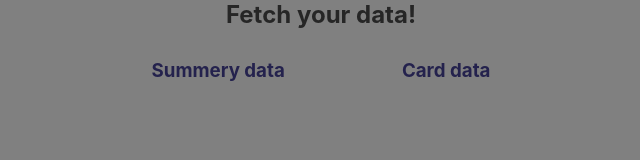
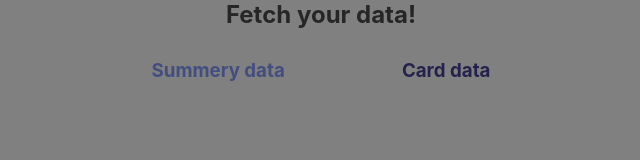
Before and after one commit to blazerius54/ds-graphics, a React (Create React App) app: page / in a window 1280 px wide. Shown: the top 160 px of the page, without its empty margins (319-959 px from the left). Built offline with nearby package versions, Linux system fonts and the light colour scheme; no server answers.

Commit message:
develop/active link

```diff
--- a/src/components/AppHeader/index.js
+++ b/src/components/AppHeader/index.js
@@ -1,21 +1,31 @@
 import React from 'react';
+import PropTypes from 'prop-types';
+import { withRouter } from 'react-router';
 import { Link } from 'react-router-dom';
-import { MainHeaderWrapper, AppTitle, HeaderNav } from './styled';
+import { MainHeaderWrapper, AppTitle, HeaderNav, NavItem } from './styled';
 
-const AppHeader = () => (
+const AppHeader = props => (
   <MainHeaderWrapper>
     <AppTitle>
       <h2>Fetch your data!</h2>
     </AppTitle>
     <HeaderNav>
       <Link to="/">
-        <h3>Summery data</h3>
+        <NavItem active={props.location.pathname === '/'}>
+          <h3>Summery data</h3>
+        </NavItem>
       </Link>
       <Link to="/card">
-        <h3>Card data</h3>
+        <NavItem active={props.location.pathname === '/card'}>
+          <h3>Card data</h3>
+        </NavItem>
       </Link>
     </HeaderNav>
   </MainHeaderWrapper>
 );
 
-export default AppHeader;
+AppHeader.propTypes = {
+  location: PropTypes.object.isRequired,
+};
+
+export default withRouter(AppHeader);
--- a/src/components/AppHeader/styled.js
+++ b/src/components/AppHeader/styled.js
@@ -21,3 +21,7 @@ export const HeaderNav = styled.nav`
     color: #484499;
   }
 `;
+
+export const NavItem = styled.div`
+  color: ${props => props.active && '#8699ff'};
+`;
```
